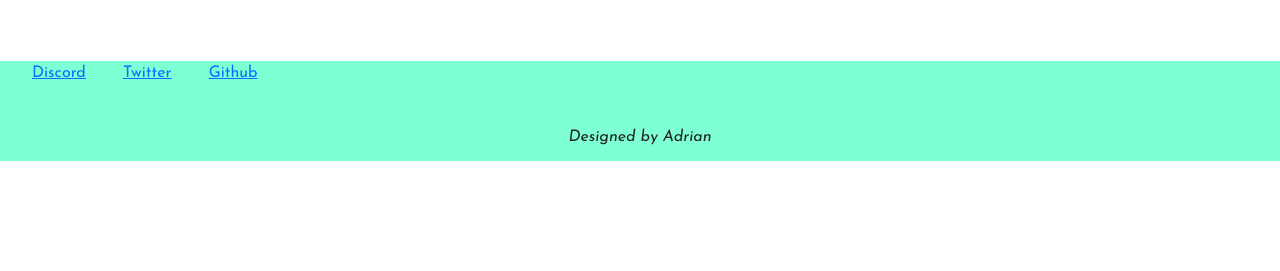
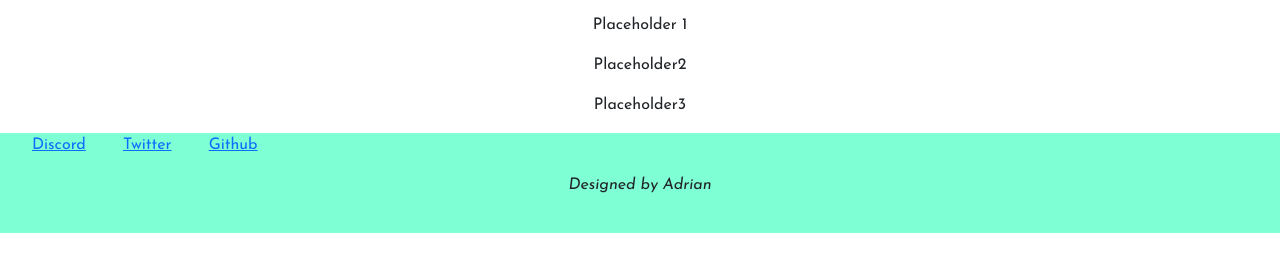
Before and after one commit to AdrianAddesso/PF-WebDev-Adrian-Addesso, a plain HTML site: page page/portfolio.html in a window 1280 px wide. Shown: the part 289-560 px from the top of the page. Drawn offline with nearby package versions, Linux system fonts and the light colour scheme.

Commit message:
Fixed tabulation in all pages

```diff
--- a/page/portfolio.html
+++ b/page/portfolio.html
@@ -11,6 +11,7 @@
           <link href="https://cdn.jsdelivr.net/npm/bootstrap@5.3.2/dist/css/bootstrap.min.css" rel="stylesheet" integrity="sha384-T3c6CoIi6uLrA9TneNEoa7RxnatzjcDSCmG1MXxSR1GAsXEV/Dwwykc2MPK8M2HN" crossorigin="anonymous">
      </head>
      <body>
+     <!--Nav Menu-->
          <nav>
              <img class="logo" src="../img/logo.png" alt="logo">
              <ul class="nav-ul-position">
@@ -25,21 +26,43 @@
                  <li><a href="./contact.html">Contact</a></li>
              </ul>
          </nav>
+     <!--Title and description-->
          <main>
+
              <h1>Nuestro Portfolio</h1>
              <p>Lorem ipsum dolor sit amet consectetur adipisicing elit. <br>Cumque ad labore aspernatur accusamus sunt at velit illum veniam commodi corporis nobis repudiandae eos,<br>explicabo, architecto voluptates perferendis iste mollitia. At.</p>
-         <br>
-         <br>
          </main>
+     <!--Grid of cases-->
+         <aside>
+             <!--Case 1-->
+             <section>
+                 <p>Placeholder 1</p>
+             </section>
+             <!--Case 2-->
+             <section>
+                 <p>Placeholder2</p>
+             </section>
+             <!--Case 3-->
+             <section>
+                  <p>Placeholder3</p>
+             </section>
+         </aside>
+     <!--Footer-->
          <footer>
-         <ul>
+         <!--Socials-->
+            <div>
+                <ul class=".footer-ul-position">
                     <li><a href="https://www.discord.com">Discord</a></li>
                     <li><a href="https://www.Twitter.com">Twitter</a></li>
                     <li><a href="https://www.Github.com">Github</a></li>
                 </ul>
-         <br>
-         <p> Designed by Adrian</p>
+            </div>
+         <!--Trademark-->
+            <div>
+                <p>Designed by Adrian</p>
+            </div>
         </footer>
+     <!--BS script declaration-->
          <script src="https://cdn.jsdelivr.net/npm/bootstrap@5.3.2/dist/js/bootstrap.bundle.min.js" integrity="sha384-C6RzsynM9kWDrMNeT87bh95OGNyZPhcTNXj1NW7RuBCsyN/o0jlpcV8Qyq46cDfL" crossorigin="anonymous"></script>
      </body>
  </html>
```
Also changed, not shown: index.html (+10 -8 lines), page/case1.html (+12 -5 lines), page/case2.html (+13 -6 lines), page/case3.html (+13 -6 lines), page/contact.html (+21 -8 lines). Lines whose indentation alone changed are shown as unchanged.
